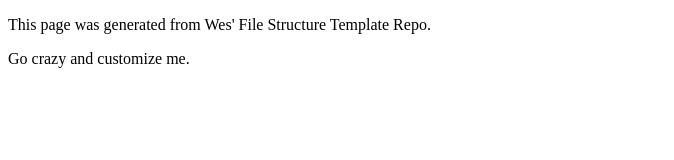
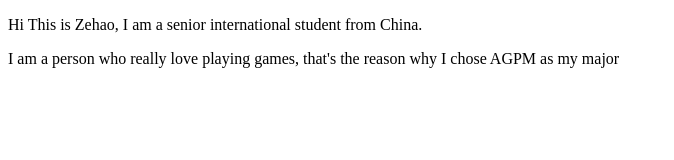
Before and after one commit to DanielZehaoDong/art101, a plain HTML site: page index.html in a window 1280 px wide. Shown: the whole page, without its empty margins (0-674 px from the left). Drawn offline with Linux system fonts and the light colour scheme.

Commit message:
Update index.html

```diff
--- a/index.html
+++ b/index.html
@@ -6,9 +6,9 @@
 </head>
 <body>
 	<main>
-		<p>This page was generated from Wes' File Structure Template Repo.</p>
+		<p>Hi This is Zehao, I am a senior international student from China.</p>
 
-		<p>Go crazy and customize me.</p>
+		<p>I am a person who really love playing games, that's the reason why I chose AGPM as my major</p>
 	</main>
 
 
```
